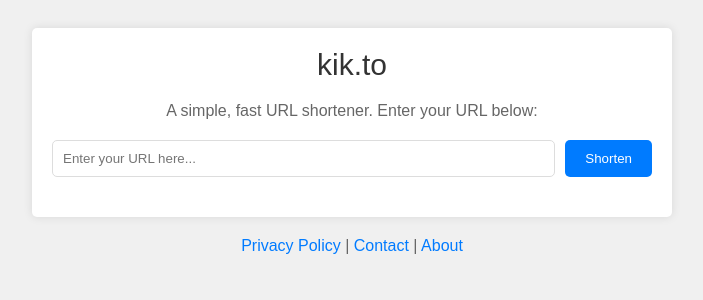
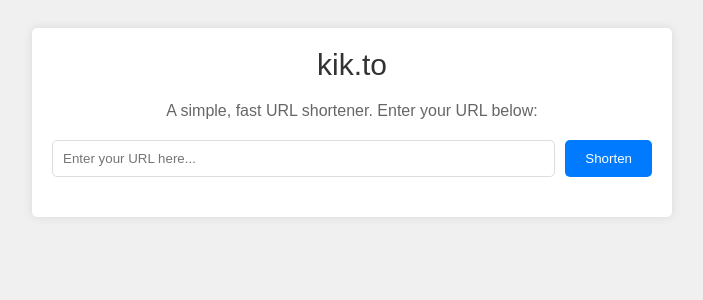
Before and after one commit to pierce403/kikto2, a Flask app: page / in a window 1280 px wide. Shown: the top 300 px of the page, without its empty margins (288-991 px from the left). Run offline with Flask 3, Linux system fonts and the light colour scheme.

Commit message:
removed footer

```diff
--- a/templates/index2.html
+++ b/templates/index2.html
@@ -68,8 +68,5 @@
         </form>
         <div class="result"></div>
     </div>
-    <div class="footer">
-        <a href="#">Privacy Policy</a> | <a href="#">Contact</a> | <a href="#">About</a>
-    </div>
 </body>
 </html>
```
